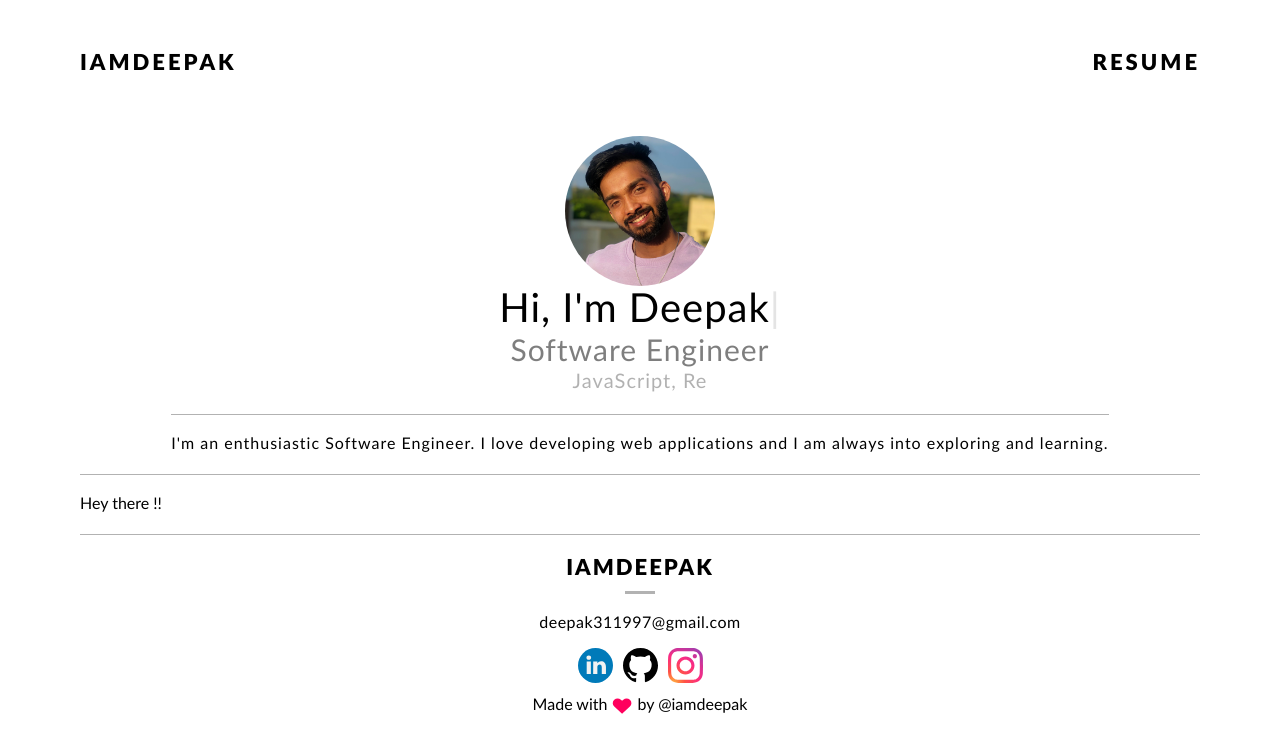
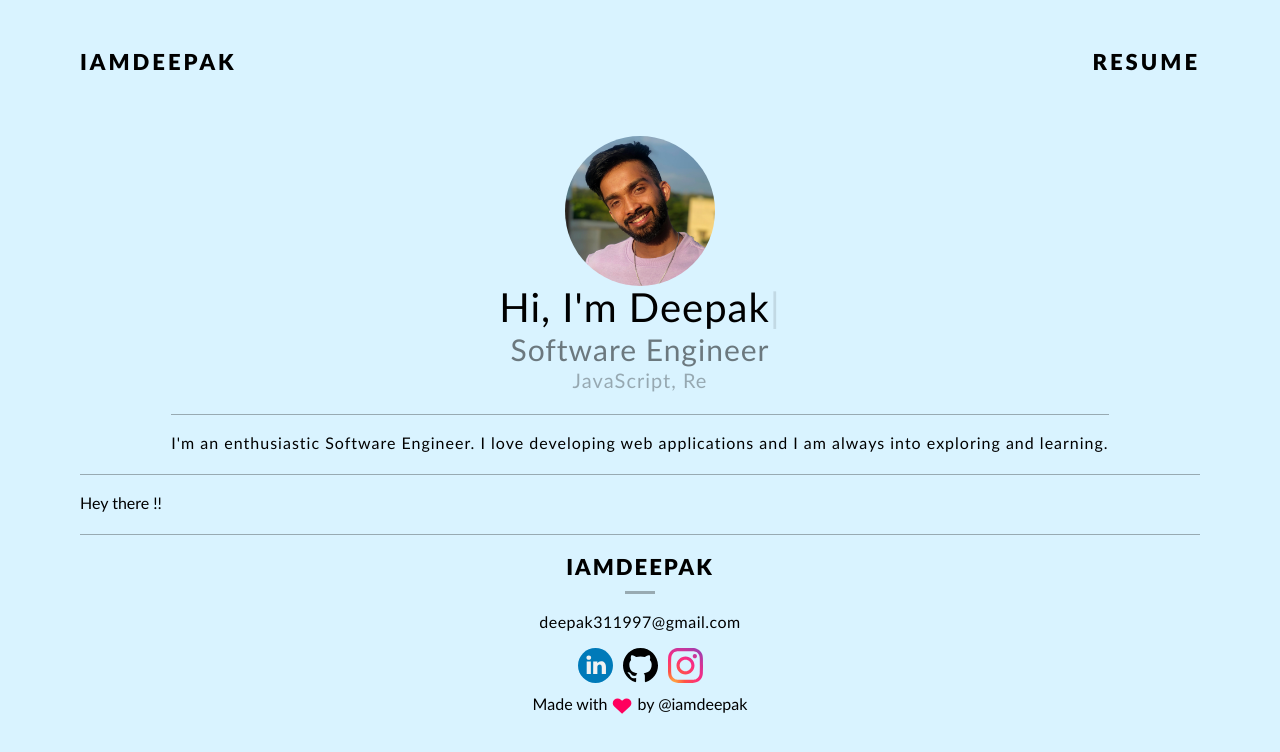
Before and after one commit to deepak311997/personal-bio, a React app: page / in a window 1280 px wide. Built offline with nearby package versions, Linux system fonts and the light colour scheme; a web font is replaced by a local one.

```diff
--- a/src/app/app.scss
+++ b/src/app/app.scss
@@ -26,6 +26,9 @@
 
 #app-binder {
     padding: 50px 80px;
+    height: 100%;
+    width: 100%;
+    background-color: #d9f3ff;
 
     @media screen and (max-width: 480px) {
         padding: 50px 40px;
```
Also changed, not shown: 1 other file.
